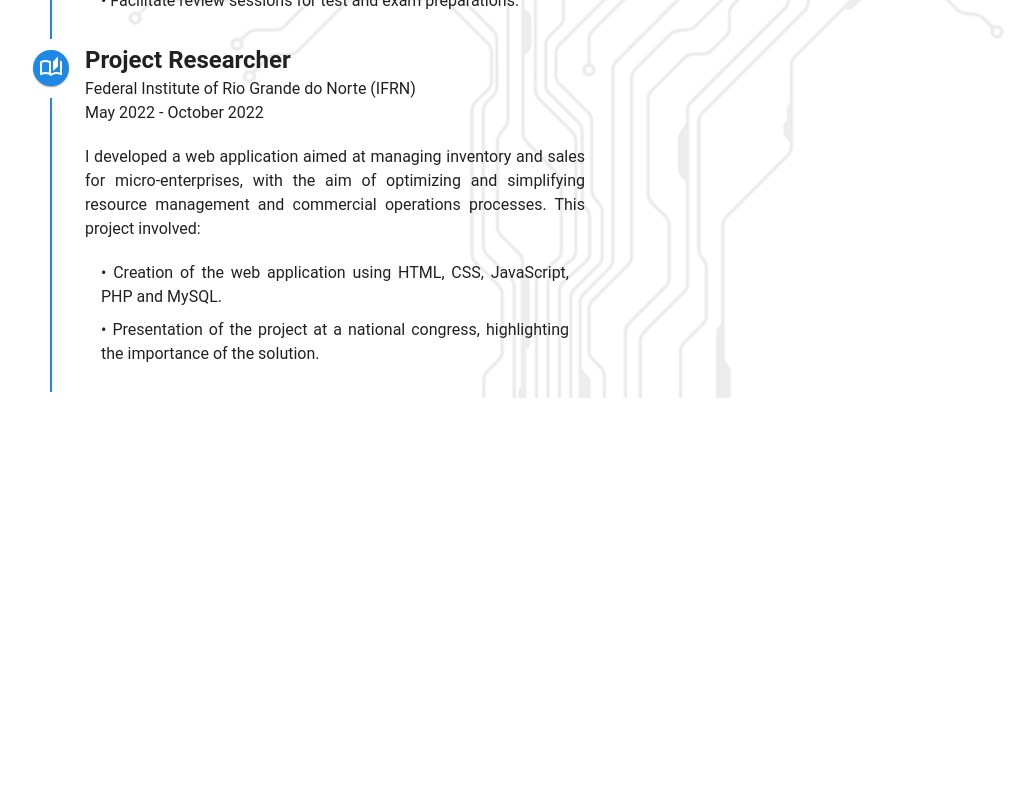
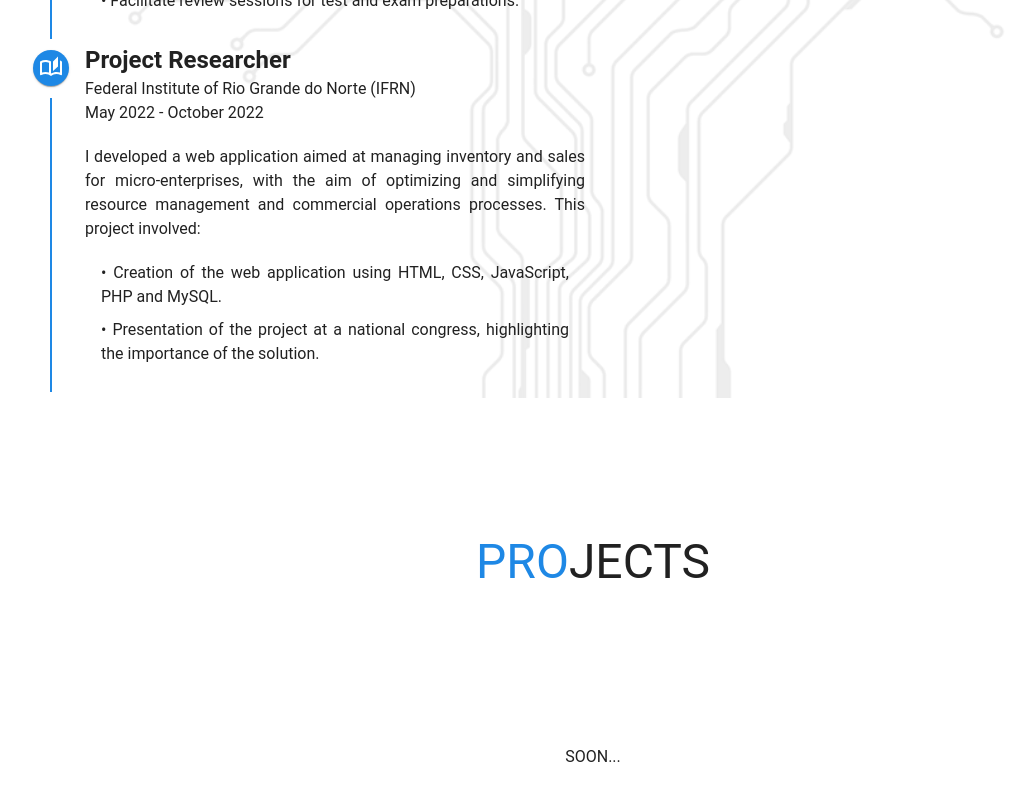
Before and after one commit to Dags0n/portfolio, a React (Create React App) app: page / in a window 1280 px wide. Shown: the part 2377-3177 px from the top of the page, without its empty margins (47-1081 px from the left). Before the commit the page ends 2791 px from the top, so only its background shows below. Built offline with nearby package versions, Linux system fonts and the light colour scheme.

Commit message:
Create a temporary projects page

```diff
--- a/src/App.tsx
+++ b/src/App.tsx
@@ -1,6 +1,7 @@
 import Home from "./pages/Home/Home";
 import About from "./pages/About/About";
 import Experience from "./pages/Experience/Experience";
+import Projects from "./pages/Projects/Projects";
 
 const App = () => {
   return (
@@ -8,6 +9,7 @@ const App = () => {
       <Home />
       <About />
       <Experience />
+      <Projects />
     </>
   );
 }
--- /dev/null
+++ b/src/pages/Projects/Projects.tsx
@@ -0,0 +1,33 @@
+import { Container, Grid, Typography } from '@mui/material';
+import { styled } from '@mui/material/styles';
+
+const Experience = () => {
+
+  const StyledDiv = styled('div')(({ theme }) => ({
+    minHeight: '100vh',
+    display: 'flex',
+  }));
+
+  return (
+      <>
+        <StyledDiv id="projects">
+          <Container>
+            <Grid container>
+              <Grid item xs={12}>
+                <Typography variant="h3" component="h1" sx={{textAlign: 'center', paddingTop: '50px', margin: { xs: '40px 0 30px 0', md: '70px 0 30px' }, alignSelf: 'flex-start'}}>
+                  <span style={{ color: '#1e88e5' }}>PRO</span>JECTS
+                </Typography>
+              </Grid>
+              <Grid item xs={12}>
+                <Typography sx={{ textAlign: 'center', mt: '125px' }}>
+                  SOON...
+                </Typography>
+              </Grid>
+            </Grid>
+          </Container>
+        </StyledDiv>
+      </>
+    );
+  }
+
+  export default Experience;
```
